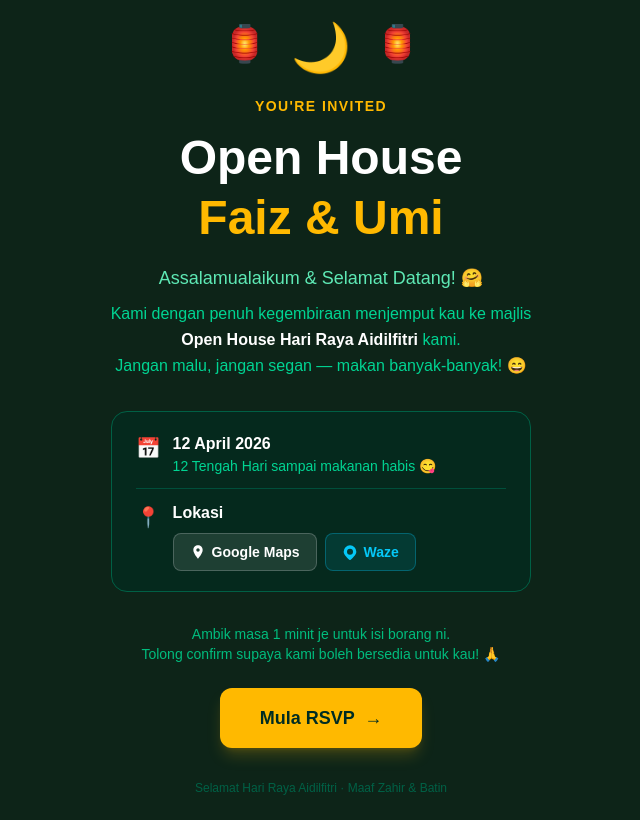
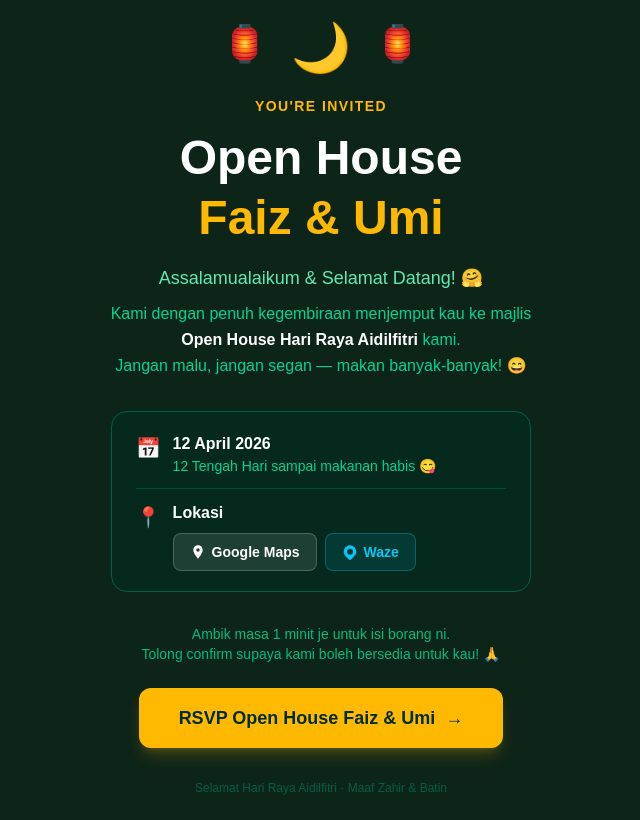
Before and after one commit to faizfikri42/raya-rsvp, a Next.js app: page / in a window 1280 px wide. Shown: the whole page, without its empty margins (319-959 px from the left). Built offline with nearby package versions, Linux system fonts and the light colour scheme.

Commit message:
Update CTA button text to RSVP Open House Faiz & Umi

```diff
--- a/app/page.tsx
+++ b/app/page.tsx
@@ -192,7 +192,7 @@ export default function RsvpPage() {
             onClick={() => setStarted(true)}
             className="bg-amber-400 hover:bg-amber-300 active:scale-95 text-emerald-950 font-bold px-10 py-4 rounded-xl transition-all text-lg shadow-lg shadow-amber-400/20"
           >
-            Mula RSVP &nbsp;→
+            RSVP Open House Faiz & Umi &nbsp;→
           </button>
 
           <p className="text-emerald-800 text-xs mt-8">
```
